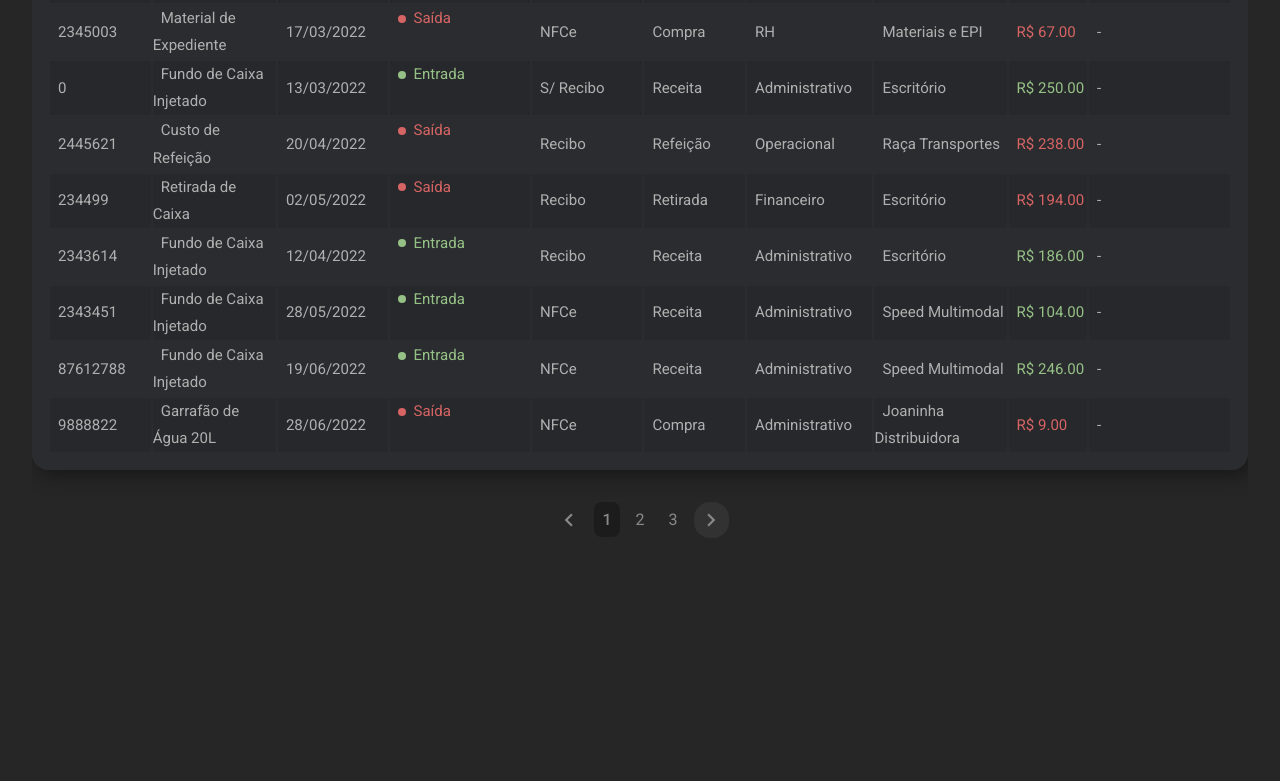
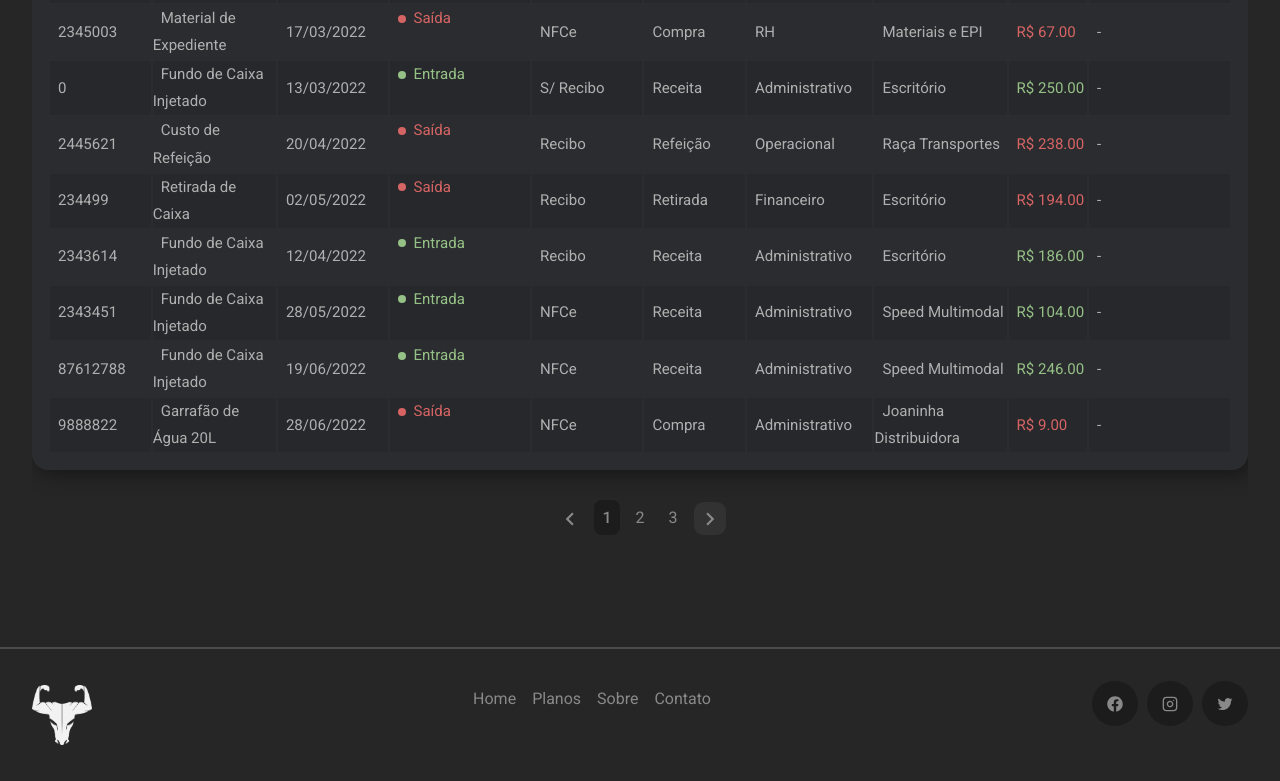
Before and after one commit to Fsouzza/chacal-servicev2, a React (Create React App) app: page / in a window 1280 px wide. Shown: the part 1735-2516 px from the top of the page. Before the commit the page ends 2313 px from the top, so only its background shows below. Built offline with nearby package versions, Linux system fonts and the light colour scheme.

Commit message:
component footer

```diff
--- a/src/components/charts/index.tsx
+++ b/src/components/charts/index.tsx
@@ -43,23 +43,26 @@ export const MyChart = () => {
       backgroundColor: 'transparent',
       borderColor: '#F23D3D',
       borderWidth: 3,
-      pointBorderColor: '#F23D3D',
+      pointBackgroundColor: '#F23D3D',
       pointBorderWidth: 4,
-      tension: 0.5,
+      tension: 0.3,
     },
     {
       label: 'Entradas',
       data: vEntrada,
       backgroundColor: 'transparent',
       borderColor: '#038C3E',
-      pointBorderColor: '#038C3E',
+      pointBackgroundColor: '#038C3E',
       borderWidth: 3,
       pointBorderWidth: 4,
-      tension: 0.5
+      tension: 0.3
     }]
   };
 
   const options = {
+    radius: 3,
+    hitRadius: 30,
+    hoverRadius: 5,
     maintainAspectRatio: false,
     plugins: {
       legend: {
--- /dev/null
+++ b/src/components/footer/footer.module.scss
@@ -0,0 +1,55 @@
+@import "styles/variaveis";
+
+.footer{
+  background: transparent;
+  border-top: 2px solid $cor-secundaria;
+  font-size: 1em;
+  margin-top: 5em;
+  padding: 2em 0;
+  text-align: center;
+  div{
+    align-items: center;
+    display: flex;
+    justify-content: space-around;
+  }
+  &__logo{
+    display: inline-block;
+    height: 60px;
+    margin-left: 2em;
+    width: 60px;
+  }
+  &__permalinks{
+    display: flex;
+    flex-wrap: wrap;
+    gap: 1em;
+    justify-content: center;
+    margin: 0 auto 2rem;
+  }
+  &__link{
+    color: $cor-cinza;
+    transition: .6s ease;
+    &:hover{
+      color: $cor-preta;
+    }
+  }
+  &__socials{
+    display: flex;
+    gap: .6em;
+    justify-content: center;
+    margin-bottom: 1.4em;
+    margin-right: 2em;
+    a{
+      background-color: $cor-preta;
+      border: 2px solid transparent;
+      border-radius: 50%;
+      color: $cor-cinza;
+      display: flex;
+      padding: 0.8rem;
+      &:hover{
+        background-color: transparent;
+        color: $cor-preta;
+        border-color: $cor-preta;
+      }
+    }
+  }
+}
--- /dev/null
+++ b/src/components/footer/footer.tsx
@@ -0,0 +1,43 @@
+import styles from './footer.module.scss';
+import logowhite from '../../assets/img/logoWhite.png';
+import { FaFacebook } from 'react-icons/fa';
+import { FiInstagram } from 'react-icons/fi';
+import { IoLogoTwitter } from 'react-icons/io5';
+
+export const Footer = () =>{
+  const rotas = [{
+    label: 'Home',
+    to: '/'
+  }, {
+    label: 'Planos',
+    to: '/planos'
+  }, {
+    label: 'Sobre',
+    to: '/sobre'
+  }, {
+    label: 'Contato',
+    to: '/contato'
+  }];
+
+  return(
+    <footer className={styles.footer}>
+      <div>
+        <img className={styles.footer__logo} src={logowhite} />
+        <ul className={styles.footer__permalinks}>
+          {rotas.map((rota, index) => (
+            <li key={index} className={styles.footer__link}>
+              <a href={rota.to}>
+                {rota.label}
+              </a>
+            </li>
+          ))}
+        </ul>
+        <div className={styles.footer__socials}>
+          <a href='https://www.facebook.com' title='Link Facebbok'><FaFacebook /></a>
+          <a href='https://www.instagram.com' title='Link Instagram'><FiInstagram /></a>
+          <a href='https://twitter.com' title='Link Twitter'><IoLogoTwitter /></a>
+        </div>
+      </div>
+    </footer>
+  );
+};
--- a/src/pages/fluxoCaixa/index.tsx
+++ b/src/pages/fluxoCaixa/index.tsx
@@ -8,6 +8,7 @@ import { items } from '../../data/itens';
 import { Buscador } from './buscador/buscador';
 import { MyChart } from 'components/charts';
 import styles from './fluxoCaixa.module.scss';
+import { Footer } from 'components/footer/footer';
 
 
 export const FluxoCaixa = () => {
@@ -54,6 +55,9 @@ export const FluxoCaixa = () => {
         <Buscador busca={busca} setBusca={setBusca} />
       </div>
       <TabelaCaixa busca={busca} items={lista} />
+      <div>
+        <Footer />
+      </div>
     </>
   );
 };
--- a/src/pages/fluxoCaixa/tabelaRegistro/tabelaRegistro.module.scss
+++ b/src/pages/fluxoCaixa/tabelaRegistro/tabelaRegistro.module.scss
@@ -92,10 +92,10 @@
   margin: 2em 0;
   &__bttns{
     background-color: #323232;
-    border-radius: 1em;
+    border-radius: .6em;
     cursor: pointer;
     display: flex;
-    padding: .3em;
+    padding: .2em;
     transition: all .5s;
     &:hover{
       background-color: $cor-secundaria;
```
Also changed, not shown: src/assets/img/logoWhite.png (added), src/components/header/header.module.scss (indentation only).
